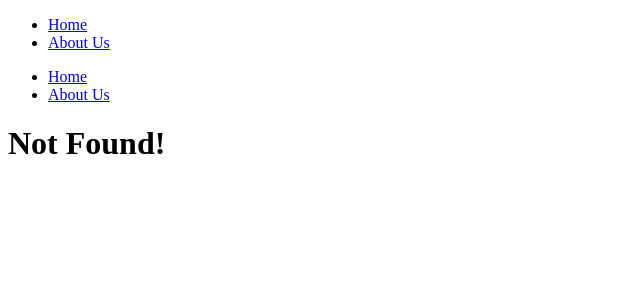
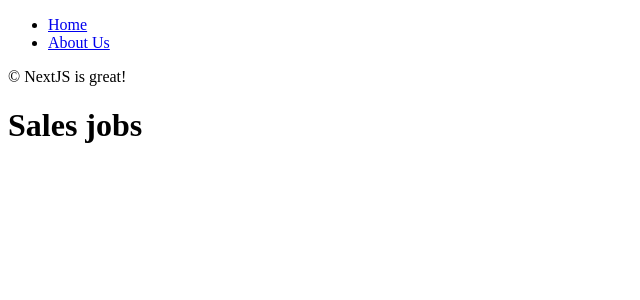
Before and after one commit to sorrel012/next-study, a Next.js app: page /about-us/company/jobs/sales in a window 1280 px wide. Before the commit this address had no page. Shown: the top 300 px of the page, without its empty margins (0-640 px from the left). Built offline with nearby package versions, Linux system fonts and the light colour scheme.

Commit message:
[24.05.07] Layout 사용

```diff
--- /dev/null
+++ b/app/about-us/company/jobs/sales/page.tsx
@@ -0,0 +1,5 @@
+function Page() {
+  return <h1>Sales jobs</h1>;
+}
+
+export default Page;
--- /dev/null
+++ b/app/about-us/layout.tsx
@@ -0,0 +1,3 @@
+export default function Layout({ children }: { children: React.ReactNode }) {
+  return <div>&copy; NextJS is great!{children}</div>;
+}
```
